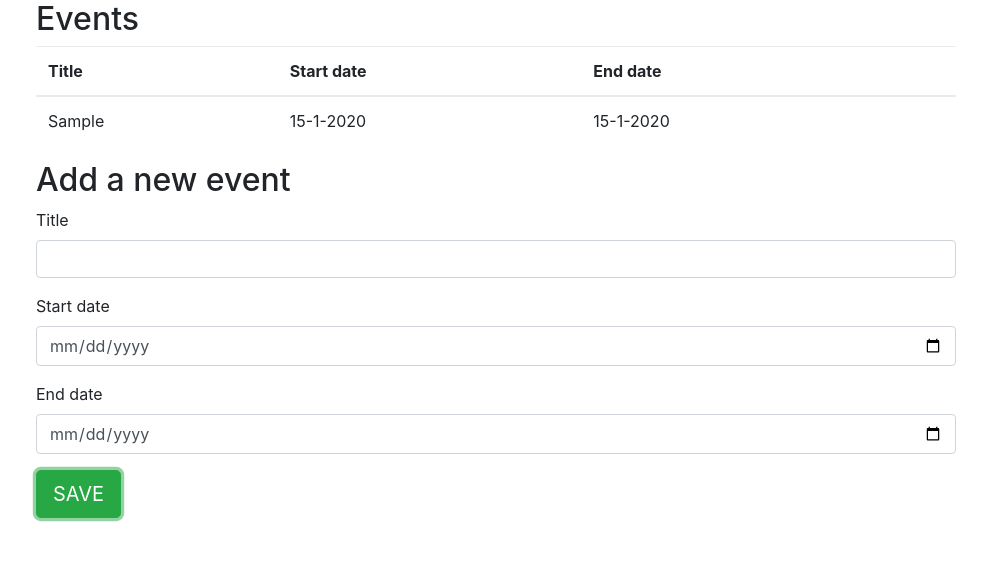
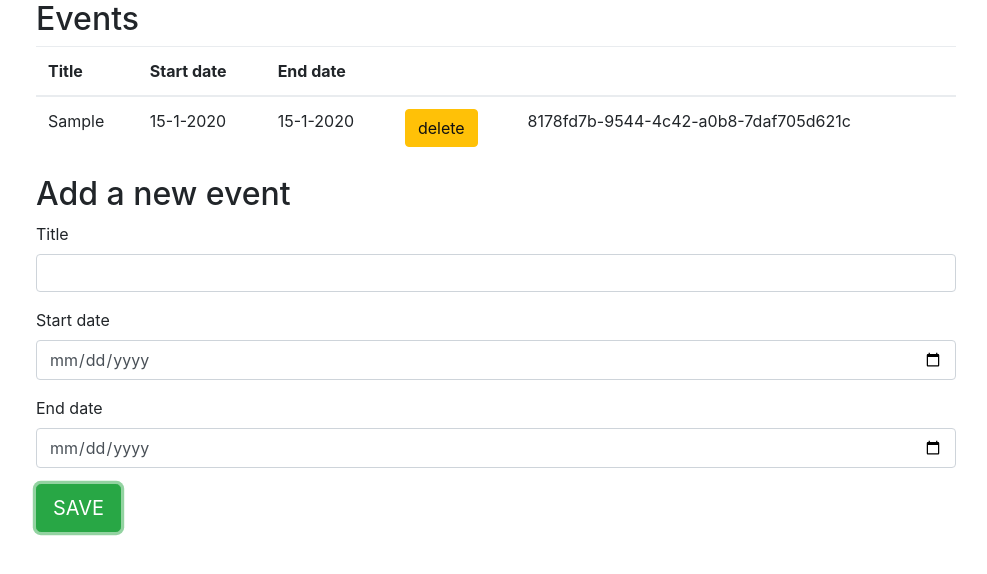
Before and after one commit to flinden68/my-events-demo-application, a React app in the folder react-app/: page / in a window 1280 px wide. Both pictures are taken after typing "Sample", "2020-01-15", "2020-01-15" into the empty fields and a click on the button "SAVE". Shown: the top 574 px of the page, without its empty margins (49-1036 px from the left). Built offline with nearby package versions, Linux system fonts and the light colour scheme.

Commit message:
Refactor the EventListContainer to an object Made the CRUD work

```diff
--- a/react-app/src/js/actions/index.js
+++ b/react-app/src/js/actions/index.js
@@ -1,2 +1,3 @@
-import { ADD_EVENT } from "../constants/action-types";
+import { ADD_EVENT, DELETE_EVENT } from "../constants/action-types";
 export const addEvent = event => ({ type: ADD_EVENT, payload: event });
+export const deleteEvent = event => ({ type: DELETE_EVENT, payload: event });
--- a/react-app/src/js/components/container/EventContainer.js
+++ b/react-app/src/js/components/container/EventContainer.js
@@ -8,7 +8,7 @@ const mapDispatchToProps = dispatch => {
         addEvent: event => dispatch(addEvent(event))
     };
 };
-class EventForm extends Component {
+class EventContainer extends Component {
     constructor() {
         super();
         this.state = {
@@ -19,18 +19,17 @@ class EventForm extends Component {
         this.handleChange = this.handleChange.bind(this);
         this.handleSubmit = this.handleSubmit.bind(this);
     }
-    handleChange(event) {
-        //console.log(event.target.id +"-"+ event.target.value)
-        this.setState({ [event.target.id]: event.target.value });
+    handleChange(e) {
+        //console.log(e.target.id +"-"+ e.target.value)
+        this.setState({ [e.target.id]: e.target.value });
     }
-    handleSubmit(event) {
-        event.preventDefault();
+    handleSubmit(e) {
+        e.preventDefault();
         const { title } = this.state;
         const { start_date } = this.state;
         const { end_date } = this.state;
         const id = uuidv1();
 
-        console.log(title +"-"+ start_date +"-"+ end_date +"-"+ id)
         this.props.addEvent({ title, start_date, end_date, id }); // Relevant Redux part!!
 
         this.setState({ title: "" });
@@ -73,5 +72,7 @@ class EventForm extends Component {
         );
     }
 }
-const EventContainer = connect(null, mapDispatchToProps)(EventForm);
-export default EventContainer;
+//const EventContainer = connect(null, mapDispatchToProps)(EventForm);
+//export default EventContainer;
+
+export default connect(null, mapDispatchToProps)(EventContainer);
--- a/react-app/src/js/components/container/EventListContainer.js
+++ b/react-app/src/js/components/container/EventListContainer.js
@@ -1,9 +1,31 @@
-import React from "react";
+import React, { Component } from "react";
 import { connect } from "react-redux";
+import {addEvent, deleteEvent} from "../../actions";
 const mapStateToProps = state => {
     return { events: state.events };
 };
-const EventList = ({ events }) => (
+
+const mapDispatchToProps = dispatch => {
+    return {
+        deleteEvent: event => dispatch(deleteEvent(event))
+    };
+};
+class EventListContainer extends Component {
+
+    constructor(props){
+        super(props);
+        this.deleteEvent = this.deleteEvent.bind(this);
+    }
+
+    deleteEvent(e, event){
+        e.preventDefault();
+
+        console.log(event.title)
+        this.props.deleteEvent(event);
+    }
+
+    render() {
+        return (
             <table className="table">
                 <thead>
                 <tr>
@@ -11,20 +33,28 @@ const EventList = ({ events }) => (
                     <th scope="col">Start date</th>
                     <th scope="col">End date</th>
                     <th scope="col"></th>
+                    <th scope="col"></th>
                 </tr>
                 </thead>
                 <tbody>
-        {events.map(event => (
+                {this.props.events.map(event => (
                     <tr scope="row" key={event.id}>
                         <td>{event.title}</td>
                         <td>{new Intl.DateTimeFormat('nl-NL').format(new Date(event.start_date))}</td>
                         <td>{new Intl.DateTimeFormat('nl-NL').format(new Date(event.end_date))}</td>
-                <td></td>
+                        <td>
+                            <button type="submit" className="btn btn-warning" onClick={(e) => this.deleteEvent(e, event)}>
+                                delete
+                            </button>
+                        </td>
+                        <td>
+                            {event.id}
+                        </td>
                     </tr>
                 ))}
                 </tbody>
             </table>
-
-);
-const EventListContainer = connect(mapStateToProps)(EventList);
-export default EventListContainer;
+        )
+    }
+}
+export default connect(mapStateToProps, mapDispatchToProps)(EventListContainer);
--- a/react-app/src/js/reducers/index.js
+++ b/react-app/src/js/reducers/index.js
@@ -1,4 +1,4 @@
-import { ADD_EVENT } from "../constants/action-types";
+import { ADD_EVENT, DELETE_EVENT } from "../constants/action-types";
 const initialState = {
     events: []
 };
@@ -6,6 +6,8 @@ const rootReducer = (state = initialState, action) => {
     switch (action.type) {
         case ADD_EVENT:
             return { state, events: [...state.events, action.payload] };
+        case DELETE_EVENT:
+            return {events: state.events.filter(event => event !== action.payload)}
         default:
             return state;
     }
```
Lines whose indentation alone changed are shown as unchanged.
